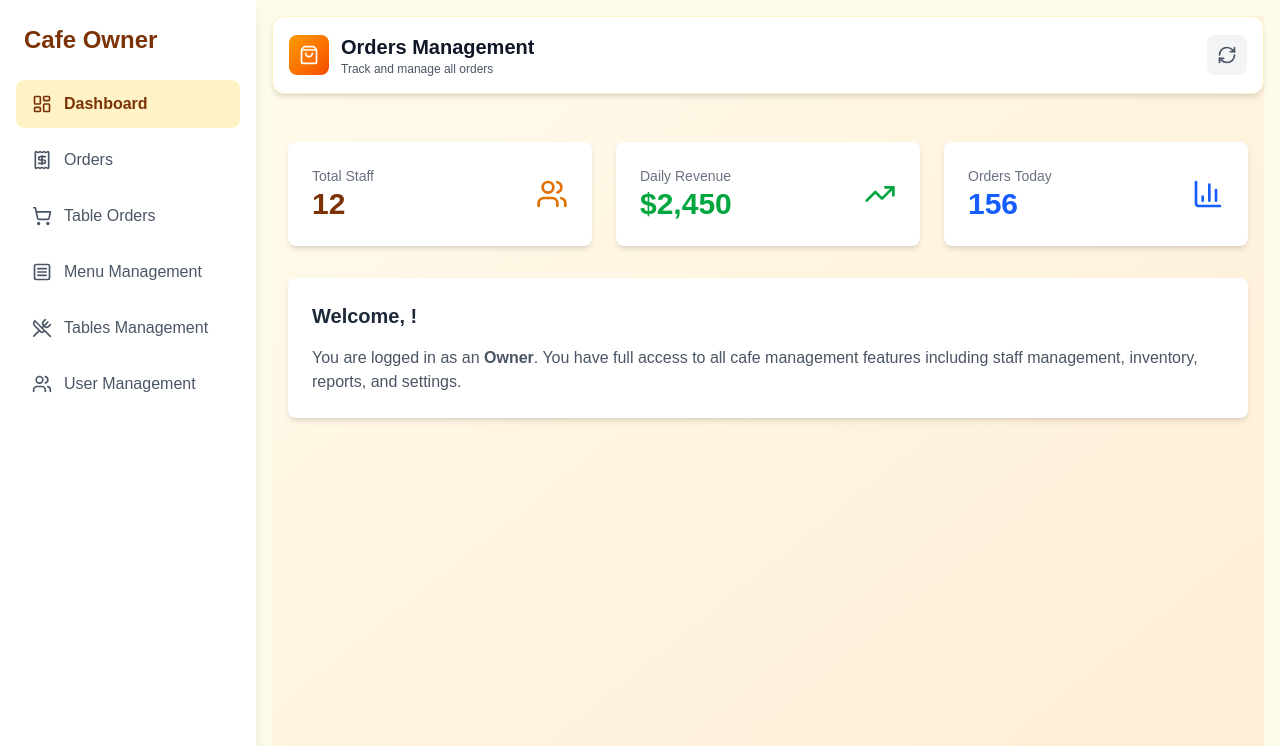
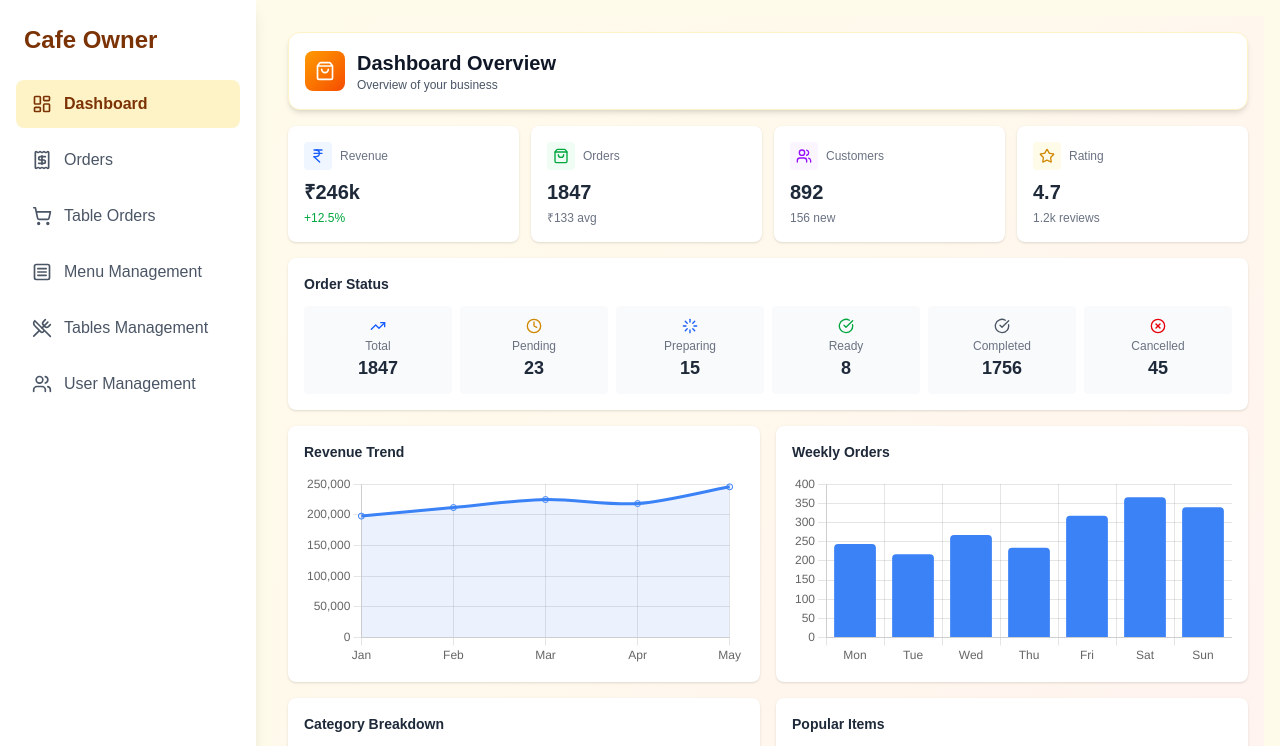
Before and after one commit to nirdree/order-system, a Next.js app: page /owner/dashboard in a window 1280 px wide. Before the commit this address had no page. Shown: the top 746 px of the page. Built offline with nearby package versions, Linux system fonts and the light colour scheme.

Commit message:
ui owner done

```diff
--- a/app/login/page.js
+++ b/app/login/page.js
@@ -8,8 +8,8 @@ const LoginPage = () => {
     const { setUser } = useUser();
     const router = useRouter();
   const [formData, setFormData] = useState({
-    email: 'owner@cafe.com',
-    password: 'password123'
+    email: '',
+    password: ''
   });
   const [errors, setErrors] = useState({});
   const [showPassword, setShowPassword] = useState(false);
@@ -123,7 +123,8 @@ const LoginPage = () => {
 
       // Check for API errors
       if (data.error) {
-        throw new Error(data.error.message || 'Login failed. Please try again.');
+        console.log('Login failed:', data.error);
+        throw new Error(data?.error?.message || data?.error || data?.message || 'Login failed. Please try again......');
       }
 
       if (!data.success ) {
--- a/app/owner/dashboard/page.js
+++ b/app/owner/dashboard/page.js
@@ -1,93 +1,369 @@
 'use client';
-import React, { useEffect } from 'react';
+
+import React, { useEffect, useState } from 'react';
 import { useUser } from '@/context/UserContext';
 import { useRouter } from 'next/navigation';
-import { LogOut, BarChart3, Users, TrendingUp, ShoppingBag, RefreshCw } from 'lucide-react';
+import {
+  TrendingUp,
+  Clock,
+  CheckCircle,
+  XCircle,
+  Loader,
+  Users,
+  ShoppingBag,
+  IndianRupee,
+  Star,
+  Package,
+  Activity,
+  ShoppingBagIcon
+} from 'lucide-react';
 
-export default function OwnerDashboard() {
-  const { user, loading, logout } = useUser();
-  const router = useRouter();
+import dynamic from 'next/dynamic';
+import 'chart.js/auto';
 
-  useEffect(() => {
-    if (!loading && !user) {
-      router.push('/login');
-    }
-  }, [user, loading, router]);
+const Line = dynamic(() => import('react-chartjs-2').then((mod) => mod.Line), {
+  ssr: false,
+});
 
-  const handleLogout = () => {
-    logout();
-    router.push('/login');
+const Bar = dynamic(() => import('react-chartjs-2').then((mod) => mod.Bar), {
+  ssr: false,
+});
+
+const Pie = dynamic(() => import('react-chartjs-2').then((mod) => mod.Pie), {
+  ssr: false,
+});
+
+// ============= STATIC DATA =============
+const staticData = {
+  revenue: {
+    total: 245680,
+    growth: 12.5
+  },
+  orders: {
+    total: 1847,
+    avgValue: 133
+  },
+  customers: {
+    total: 892,
+    new: 156
+  },
+  popularItems: [
+    { name: 'Butter Chicken', orders: 234, revenue: 35100 },
+    { name: 'Paneer Tikka', orders: 198, revenue: 29700 },
+    { name: 'Biryani', orders: 187, revenue: 33660 },
+    { name: 'Dal Makhani', orders: 156, revenue: 18720 }
+  ],
+  weeklyRevenue: [
+    { day: 'Mon', revenue: 32450 },
+    { day: 'Tue', revenue: 28900 },
+    { day: 'Wed', revenue: 35600 },
+    { day: 'Thu', revenue: 31200 },
+    { day: 'Fri', revenue: 42300 },
+    { day: 'Sat', revenue: 48700 },
+    { day: 'Sun', revenue: 45200 }
+  ],
+  monthlyTrend: [
+    { month: 'Jan', revenue: 198000 },
+    { month: 'Feb', revenue: 212000 },
+    { month: 'Mar', revenue: 225000 },
+    { month: 'Apr', revenue: 218420 },
+    { month: 'May', revenue: 245680 }
+  ],
+  categoryBreakdown: [
+    { category: 'Main Course', percentage: 45 },
+    { category: 'Appetizers', percentage: 22 },
+    { category: 'Beverages', percentage: 15 },
+    { category: 'Desserts', percentage: 12 },
+    { category: 'Combos', percentage: 6 }
+  ]
+};
+
+// ============= SIMPLE CHARTS =============
+const RevenueChart = () => {
+  const data = {
+    labels: staticData.monthlyTrend.map(d => d.month),
+    datasets: [
+      {
+        label: 'Revenue',
+        data: staticData.monthlyTrend.map(d => d.revenue),
+        borderColor: '#3b82f6',
+        backgroundColor: 'rgba(59, 130, 246, 0.1)',
+        tension: 0.3,
+        fill: true
+      }
+    ]
   };
 
+  const options = {
+    responsive: true,
+    maintainAspectRatio: false,
+    plugins: {
+      legend: { display: false }
+    },
+    scales: {
+      y: { beginAtZero: true }
+    }
+  };
+
+  return (
+    <div className="h-48">
+      <Line data={data} options={options} />
+    </div>
+  );
+};
+
+const OrdersChart = () => {
+  const data = {
+    labels: staticData.weeklyRevenue.map(d => d.day),
+    datasets: [
+      {
+        label: 'Orders',
+        data: staticData.weeklyRevenue.map(d => d.revenue / 133),
+        backgroundColor: '#3b82f6',
+        borderRadius: 4
+      }
+    ]
+  };
+
+  const options = {
+    responsive: true,
+    maintainAspectRatio: false,
+    plugins: { legend: { display: false } },
+    scales: { y: { beginAtZero: true } }
+  };
+
+  return (
+    <div className="h-48">
+      <Bar data={data} options={options} />
+    </div>
+  );
+};
+
+const CategoryChart = () => {
+  const data = {
+    labels: staticData.categoryBreakdown.map(c => c.category),
+    datasets: [
+      {
+        data: staticData.categoryBreakdown.map(c => c.percentage),
+        backgroundColor: [
+          '#3b82f6',
+          '#10b981',
+          '#f59e0b',
+          '#ef4444',
+          '#8b5cf6'
+        ]
+      }
+    ]
+  };
+
+  const options = {
+    responsive: true,
+    maintainAspectRatio: false,
+    plugins: {
+      legend: {
+        position: 'bottom',
+        labels: { font: { size: 10 }, padding: 8 }
+      }
+    }
+  };
+
+  return (
+    <div className="h-48">
+      <Pie data={data} options={options} />
+    </div>
+  );
+};
+
+// ============= MAIN DASHBOARD =============
+export default function OwnerDashboard() {
+  const { user, loading } = useUser();
+
+  const [metrics, setMetrics] = useState({
+    total: 1847,
+    pending: 23,
+    preparing: 15,
+    ready: 8,
+    completed: 1756,
+    cancelled: 45
+  });
+
   if (loading) {
-    return <div className="flex items-center justify-center min-h-screen">Loading...</div>;
+    return (
+      <div className="flex items-center justify-center min-h-screen bg-gray-50">
+        <Loader className="w-6 h-6 text-blue-600 animate-spin" />
+      </div>
+    );
   }
 
   return (
-    <div className="min-h-screen bg-gradient-to-br from-amber-50 to-orange-100">
+    <div className="min-h-screen bg-gradient-to-br from-amber-50 via-orange-50 to-rose-50 p-2 sm:p-3 md:p-4">
+      <div className="max-w-7xl mx-auto space-y-4">
 
+        {/* Header */}
         <div className="bg-white rounded-xl p-3 md:p-4 shadow-md border border-amber-100">
-          {/* Header */}
           <div className="flex items-center justify-between gap-3">
+
             <div className="flex items-center gap-2 md:gap-3 flex-1 min-w-0">
               <div className="bg-gradient-to-br from-amber-500 to-orange-600 p-2 md:p-2.5 rounded-lg flex-shrink-0">
-                <ShoppingBag className="w-4 h-4 md:w-5 md:h-5 text-white" />
+                <ShoppingBagIcon className="w-4 h-4 md:w-5 md:h-5 text-white" />
               </div>
               <div className="min-w-0">
-                <h1 className="text-base sm:text-lg md:text-xl font-bold text-gray-900 truncate">Orders Management</h1>
-                <p className="text-xs text-gray-600 hidden sm:block">Track and manage all orders</p>
+                <h1 className="text-base sm:text-lg md:text-xl font-bold text-gray-900 truncate">Dashboard Overview</h1>
+                <p className="text-xs text-gray-600 hidden sm:block">Overview of your business</p>
               </div>
             </div>
-            <div className="flex items-center gap-2">
-              <button
-                className="p-2 md:p-2.5 rounded-lg bg-gray-100 hover:bg-gray-200 transition"
-              >
-                <RefreshCw className={`w-4 h-4 md:w-5 md:h-5 text-gray-600 `} />
-              </button>
+
+          </div>
+        </div>
+
+        {/* Key Metrics */}
+        <div className="grid grid-cols-2 md:grid-cols-4 gap-3">
+          <div className="bg-white rounded-lg p-4 shadow-sm">
+            <div className="flex items-center gap-2 mb-2">
+              <div className="p-1.5 bg-blue-50 rounded">
+                <IndianRupee className="w-4 h-4 text-blue-600" />
+              </div>
+              <span className="text-xs text-gray-500">Revenue</span>
+            </div>
+            <p className="text-xl font-semibold text-gray-800">₹{(staticData.revenue.total / 1000).toFixed(0)}k</p>
+            <p className="text-xs text-green-600 mt-1">+{staticData.revenue.growth}%</p>
+          </div>
+
+          <div className="bg-white rounded-lg p-4 shadow-sm">
+            <div className="flex items-center gap-2 mb-2">
+              <div className="p-1.5 bg-green-50 rounded">
+                <ShoppingBag className="w-4 h-4 text-green-600" />
+              </div>
+              <span className="text-xs text-gray-500">Orders</span>
+            </div>
+            <p className="text-xl font-semibold text-gray-800">{staticData.orders.total}</p>
+            <p className="text-xs text-gray-500 mt-1">₹{staticData.orders.avgValue} avg</p>
+          </div>
+
+          <div className="bg-white rounded-lg p-4 shadow-sm">
+            <div className="flex items-center gap-2 mb-2">
+              <div className="p-1.5 bg-purple-50 rounded">
+                <Users className="w-4 h-4 text-purple-600" />
+              </div>
+              <span className="text-xs text-gray-500">Customers</span>
+            </div>
+            <p className="text-xl font-semibold text-gray-800">{staticData.customers.total}</p>
+            <p className="text-xs text-gray-500 mt-1">{staticData.customers.new} new</p>
+          </div>
+
+          <div className="bg-white rounded-lg p-4 shadow-sm">
+            <div className="flex items-center gap-2 mb-2">
+              <div className="p-1.5 bg-yellow-50 rounded">
+                <Star className="w-4 h-4 text-yellow-600" />
+              </div>
+              <span className="text-xs text-gray-500">Rating</span>
+            </div>
+            <p className="text-xl font-semibold text-gray-800">4.7</p>
+            <p className="text-xs text-gray-500 mt-1">1.2k reviews</p>
+          </div>
+        </div>
+
+        {/* Order Status */}
+        <div className="bg-white rounded-lg p-4 shadow-sm">
+          <h2 className="text-sm font-semibold text-gray-800 mb-3">Order Status</h2>
+          <div className="grid grid-cols-3 sm:grid-cols-6 gap-2">
+            <div className="text-center p-3 bg-gray-50 rounded">
+              <TrendingUp className="w-4 h-4 text-blue-600 mx-auto mb-1" />
+              <p className="text-xs text-gray-500">Total</p>
+              <p className="text-lg font-semibold text-gray-800">{metrics.total}</p>
+            </div>
+
+            <div className="text-center p-3 bg-gray-50 rounded">
+              <Clock className="w-4 h-4 text-yellow-600 mx-auto mb-1" />
+              <p className="text-xs text-gray-500">Pending</p>
+              <p className="text-lg font-semibold text-gray-800">{metrics.pending}</p>
+            </div>
+
+            <div className="text-center p-3 bg-gray-50 rounded">
+              <Loader className="w-4 h-4 text-blue-600 mx-auto mb-1" />
+              <p className="text-xs text-gray-500">Preparing</p>
+              <p className="text-lg font-semibold text-gray-800">{metrics.preparing}</p>
+            </div>
+
+            <div className="text-center p-3 bg-gray-50 rounded">
+              <CheckCircle className="w-4 h-4 text-green-600 mx-auto mb-1" />
+              <p className="text-xs text-gray-500">Ready</p>
+              <p className="text-lg font-semibold text-gray-800">{metrics.ready}</p>
+            </div>
+
+            <div className="text-center p-3 bg-gray-50 rounded">
+              <CheckCircle className="w-4 h-4 text-gray-600 mx-auto mb-1" />
+              <p className="text-xs text-gray-500">Completed</p>
+              <p className="text-lg font-semibold text-gray-800">{metrics.completed}</p>
+            </div>
+
+            <div className="text-center p-3 bg-gray-50 rounded">
+              <XCircle className="w-4 h-4 text-red-600 mx-auto mb-1" />
+              <p className="text-xs text-gray-500">Cancelled</p>
+              <p className="text-lg font-semibold text-gray-800">{metrics.cancelled}</p>
             </div>
           </div>
         </div>
 
-
-      <div className="max-w-7xl mx-auto px-4 py-12">
-        <div className="grid grid-cols-1 md:grid-cols-3 gap-6">
-          <div className="bg-white p-6 rounded-lg shadow-md hover:shadow-lg transition">
-            <div className="flex items-center justify-between">
-              <div>
-                <p className="text-gray-500 text-sm">Total Staff</p>
-                <p className="text-3xl font-bold text-amber-900">12</p>
-              </div>
-              <Users size={32} className="text-amber-600" />
-            </div>
+        {/* Charts */}
+        <div className="grid grid-cols-1 md:grid-cols-2 gap-4">
+          <div className="bg-white rounded-lg p-4 shadow-sm">
+            <h3 className="text-sm font-semibold text-gray-800 mb-3">Revenue Trend</h3>
+            <RevenueChart />
           </div>
 
-          <div className="bg-white p-6 rounded-lg shadow-md hover:shadow-lg transition">
-            <div className="flex items-center justify-between">
-              <div>
-                <p className="text-gray-500 text-sm">Daily Revenue</p>
-                <p className="text-3xl font-bold text-green-600">$2,450</p>
-              </div>
-              <TrendingUp size={32} className="text-green-600" />
-            </div>
+          <div className="bg-white rounded-lg p-4 shadow-sm">
+            <h3 className="text-sm font-semibold text-gray-800 mb-3">Weekly Orders</h3>
+            <OrdersChart />
           </div>
 
-          <div className="bg-white p-6 rounded-lg shadow-md hover:shadow-lg transition">
-            <div className="flex items-center justify-between">
-              <div>
-                <p className="text-gray-500 text-sm">Orders Today</p>
-                <p className="text-3xl font-bold text-blue-600">156</p>
-              </div>
-              <BarChart3 size={32} className="text-blue-600" />
+          <div className="bg-white rounded-lg p-4 shadow-sm">
+            <h3 className="text-sm font-semibold text-gray-800 mb-3">Category Breakdown</h3>
+            <CategoryChart />
+          </div>
+
+          <div className="bg-white rounded-lg p-4 shadow-sm">
+            <h3 className="text-sm font-semibold text-gray-800 mb-3">Popular Items</h3>
+            <div className="space-y-2">
+              {staticData.popularItems.map((item, index) => (
+                <div key={index} className="flex items-center justify-between p-2 bg-gray-50 rounded">
+                  <div className="flex items-center gap-2 flex-1 min-w-0">
+                    <span className="w-5 h-5 bg-blue-100 text-blue-600 rounded-full flex items-center justify-center text-xs font-semibold flex-shrink-0">
+                      {index + 1}
+                    </span>
+                    <span className="text-xs text-gray-700 truncate">{item.name}</span>
+                  </div>
+                  <div className="text-right ml-2">
+                    <p className="text-xs font-semibold text-gray-800">₹{(item.revenue / 1000).toFixed(1)}k</p>
+                    <p className="text-xs text-gray-500">{item.orders} orders</p>
+                  </div>
+                </div>
+              ))}
             </div>
           </div>
         </div>
 
-        <div className="bg-white p-6 rounded-lg shadow-md mt-8">
-          <h2 className="text-xl font-bold text-gray-800 mb-4">Welcome, {user?.name}!</h2>
-          <p className="text-gray-600">
-            You are logged in as an <strong>Owner</strong>. You have full access to all cafe management features including staff management, inventory, reports, and settings.
-          </p>
+        {/* Category Performance */}
+        <div className="bg-white rounded-lg p-4 shadow-sm">
+          <h3 className="text-sm font-semibold text-gray-800 mb-3">Category Performance</h3>
+          <div className="space-y-3">
+            {staticData.categoryBreakdown.map((category, index) => (
+              <div key={index}>
+                <div className="flex items-center justify-between mb-1">
+                  <span className="text-xs text-gray-700">{category.category}</span>
+                  <span className="text-xs font-semibold text-gray-800">{category.percentage}%</span>
+                </div>
+                <div className="w-full bg-gray-100 rounded-full h-2">
+                  <div
+                    className="bg-blue-600 h-2 rounded-full"
+                    style={{ width: `${category.percentage}%` }}
+                  ></div>
+                </div>
+              </div>
+            ))}
+          </div>
         </div>
+
       </div>
     </div>
   );
--- a/package.json
+++ b/package.json
@@ -10,6 +10,7 @@
   },
   "dependencies": {
     "bcryptjs": "^3.0.3",
+    "chart.js": "^4.5.1",
     "cloudinary": "^2.9.0",
     "crypto": "^1.0.1",
     "js-cookie": "^3.0.5",
@@ -21,6 +22,7 @@
     "next-cloudinary": "^6.17.5",
     "qrcode": "^1.5.4",
     "react": "19.2.3",
+    "react-chartjs-2": "^5.3.1",
     "react-dom": "19.2.3"
   },
   "devDependencies": {
```
Also changed, not shown: 1 other file (tests, documents, lock files or other folders).
